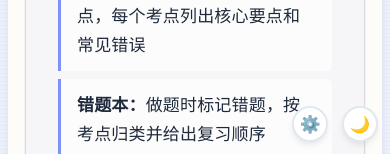
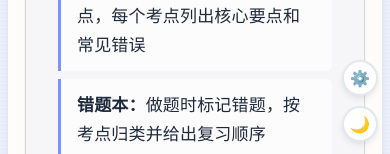
Before and after one commit to ClassTechStar/High-School-Physics-Chemistry-and-Biology-Study-Bundle, a website: page 1.2/index.html in a window 390 px wide. Shown: the part 690-844 px from the top of the page. Drawn offline with Linux system fonts and the light colour scheme; no server answers; a web font is replaced by a local one.

Commit message:
布局崩坏已修复

```diff
--- a/1.2/css/platform.css
+++ b/1.2/css/platform.css
@@ -17,10 +17,23 @@
     --hspcb-toast-shadow: 0 6px 22px rgba(0, 0, 0, .5);
 }
 
-/* ---------- 设置入口按钮（与 theme-toggle 并列） ---------- */
-.hspcb-settings-btn {
-    right: 62px;
-    font-size: 17px;
+/* ---------- 悬浮按钮组（⚙️ 设置 + 🌙 主题）：容器统一定位，间距由 flex 管理 ---------- */
+.hspcb-fab-stack {
+    position: fixed;
+    bottom: 20px;
+    right: 80px;
+    z-index: 200;
+    display: flex;
+    flex-direction: column;
+    gap: 10px;
+    align-items: center;
+}
+/* style.css 的 .theme-toggle 是 fixed 独立定位；入容器后改为容器内流式 */
+.hspcb-fab-stack .theme-toggle { position: static; }
+.hspcb-settings-btn { font-size: 17px; }
+@media (max-width: 768px) {
+    .hspcb-fab-stack { bottom: 12px; right: 12px; }
+    .hspcb-fab-stack .theme-toggle { width: 36px; height: 36px; font-size: 16px; }
 }
 
 /* ---------- 通知中心 ---------- */
--- a/1.2/css/responsive.css
+++ b/1.2/css/responsive.css
@@ -18,7 +18,8 @@
   canvas { max-width: 100% !important; height: auto !important; }
   .container { padding: 8px; }
   .main-header h1 { font-size: 20px; }
-  .theme-toggle { width: 36px; height: 36px; font-size: 16px; bottom: 12px; right: 12px; }
+  .hspcb-fab-stack { bottom: 12px; right: 12px; }
+  .hspcb-fab-stack .theme-toggle { width: 36px; height: 36px; font-size: 16px; }
 
   /* v1.8 真移动布局：题库仪表盘收拢（此前靠安卓端 width=1280 桌面视口绕过，
      撤掉后 768px 断点必须自己接住窄屏，否则统计面板/筛选栏横向溢出被 clip 裁掉） */
--- a/1.2/index.html
+++ b/1.2/index.html
@@ -1681,7 +1681,9 @@
 <script src="js/main-views.js"></script>
 <script src="js/main-nav.js"></script>
 <script src="js/main-tools.js"></script>
+<div class="hspcb-fab-stack" role="group" aria-label="页面工具">
 <button class="theme-toggle hspcb-settings-btn" id="hspcbSettingsBtn" data-hook="open-settings" title="设置" aria-label="打开设置">⚙️</button>
 <button class="theme-toggle" id="themeToggle" data-action="toggle-theme" title="切换暗色模式" aria-label="切换明暗主题" aria-pressed="false">🌙</button>
+</div>
 </body>
 </html>
```
Also changed, not shown: 1.2/mini-clip-test.html (added, +6 -0 lines).
